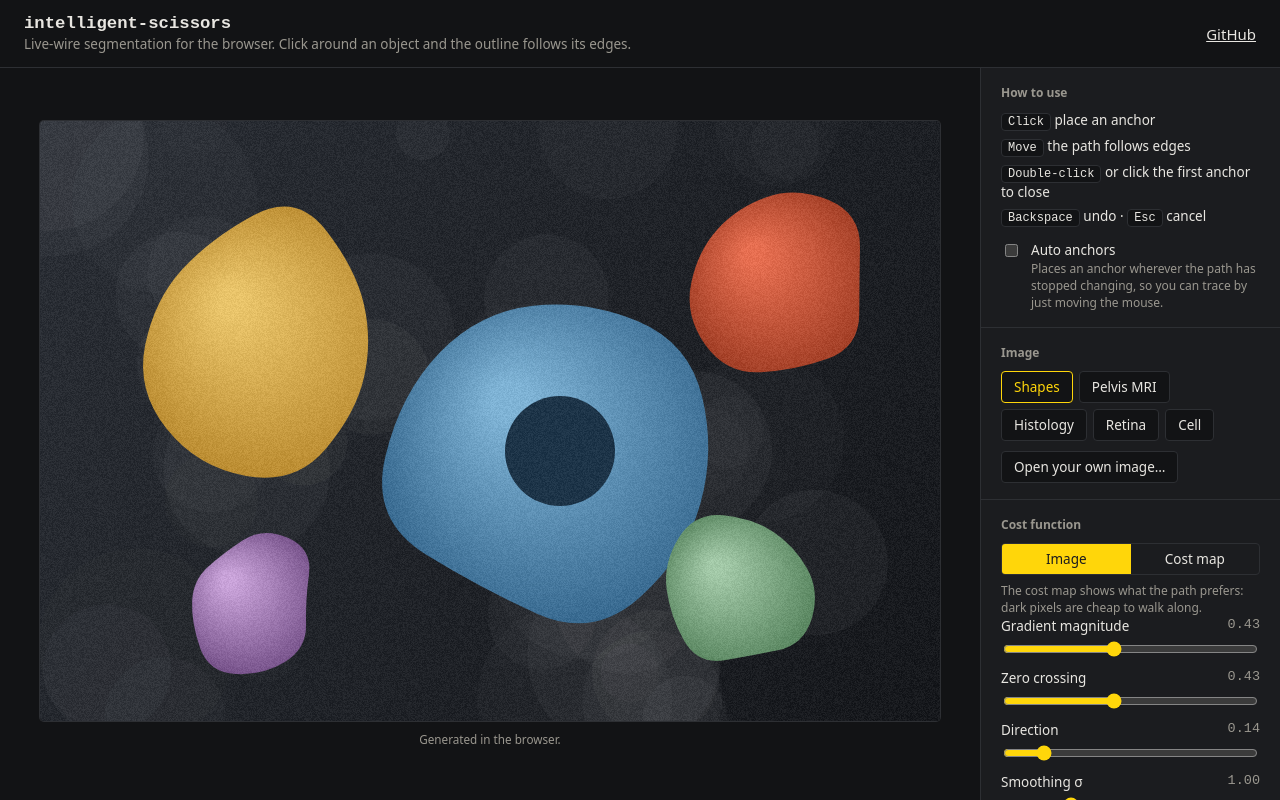
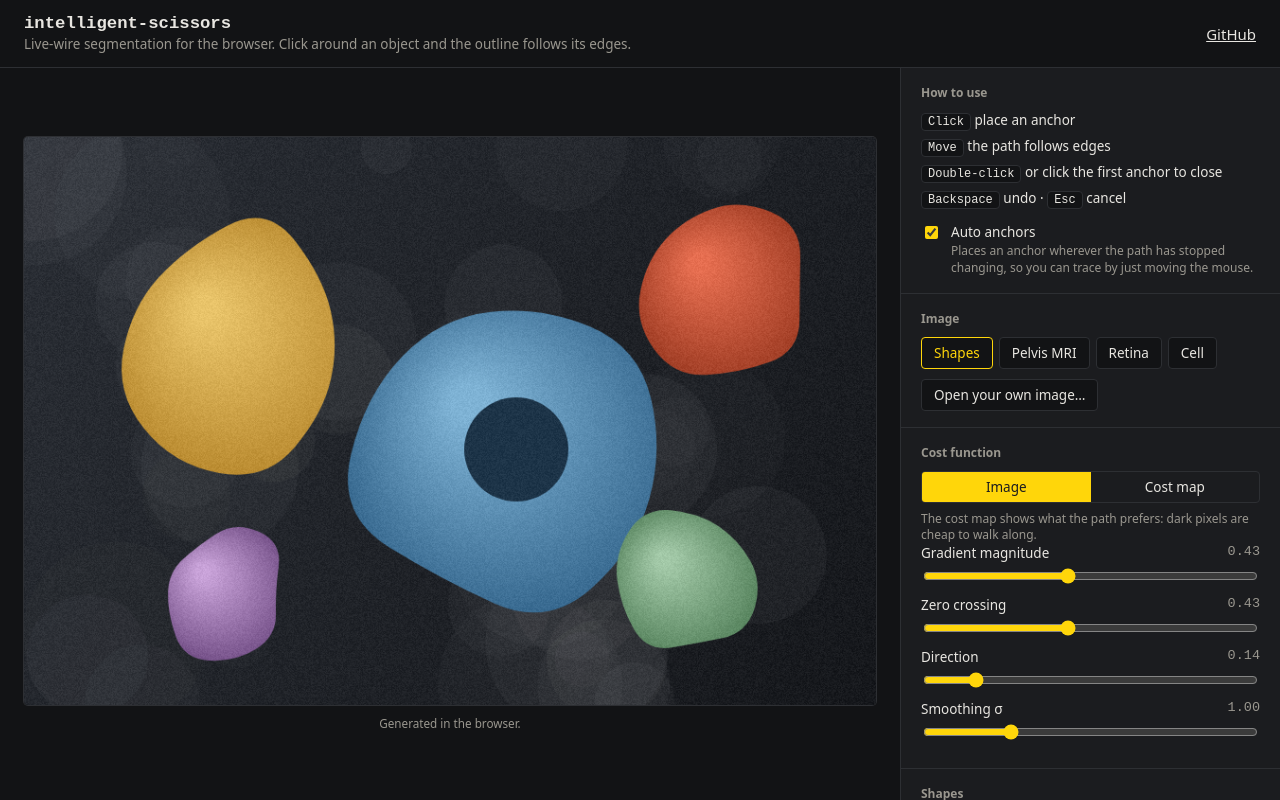
Before and after one commit to nicolasbopp/intelligent-scissors, a website built with Vite: page demo/index.html in a window 1280 px wide. Built offline with nearby package versions, Linux system fonts and the light colour scheme.

Commit message:
Demo: drop the histology sample, fit images to the stage, auto anchors on by default
- Remove the H&E histology sample and its credits
- Scale the canvas to fill the stage, so small images such as the pelvis MRI are shown larger
- Turn auto anchors on by default
- Widen the sidebar to 380 px

```diff
--- a/demo/index.html
+++ b/demo/index.html
@@ -38,7 +38,7 @@
                     <li><kbd>Backspace</kbd> undo · <kbd>Esc</kbd> cancel</li>
                 </ul>
                 <label class="check">
-                    <input type="checkbox" id="autoAnchor" />
+                    <input type="checkbox" id="autoAnchor" checked />
                     <span>Auto anchors<small>Places an anchor wherever the path has stopped changing, so you can trace by just moving the mouse.</small></span>
                 </label>
             </section>
--- a/demo/main.ts
+++ b/demo/main.ts
@@ -7,6 +7,7 @@ const byId = <T extends HTMLElement>(id: string) => document.getElementById(id)
 const slider = (id: string) => byId<HTMLInputElement>(id);
 
 const stage = byId<HTMLElement>('stage');
+const canvas = byId<HTMLCanvasElement>('canvas');
 const stats = byId<HTMLParagraphElement>('stats');
 const credit = byId<HTMLElement>('credit');
 const windowing = byId<HTMLElement>('windowing');
@@ -16,10 +17,11 @@ let costMapImage: HTMLCanvasElement | null = null;
 /** The current raw grayscale image, if any, so the window can be changed. */
 let rawImage: ImageInput | null = null;
 
-const tool = attachScissors(byId<HTMLCanvasElement>('canvas'), {
+const tool = attachScissors(canvas, {
     image: createSyntheticImage(),
     snapRadius: 5,
     simplify: 0.75,
+    autoAnchor: 12,
     background(ctx, t) {
         if (showCostMap) {
             costMapImage ??= renderCostMap(t.scissors.costMap);
@@ -59,7 +61,25 @@ function updateStats() {
 function showImage(image: ImageSource, options?: { keepShapes?: boolean }) {
     costMapImage = null;
     tool.setImage(image, options);
+    fitCanvas();
 }
+
+/**
+ * Scales the canvas, up or down, to the largest size that fits the stage next to the
+ * caption. The tool maps the pointer through the canvas's on-screen size, so this is safe.
+ */
+function fitCanvas() {
+    const padding = 48;
+    const gap = 10;
+    const width = stage.clientWidth - padding;
+    const height = stage.clientHeight - padding - credit.offsetHeight - gap;
+    const scale = Math.min(width / canvas.width, height / canvas.height);
+    if (!(scale > 0)) return;
+    canvas.style.width = `${Math.floor(canvas.width * scale)}px`;
+    canvas.style.height = `${Math.floor(canvas.height * scale)}px`;
+}
+
+new ResizeObserver(fitCanvas).observe(stage);
 
 function setSigma(sigma: number) {
     slider('sigma').value = String(sigma);
@@ -71,6 +91,7 @@ async function openSample(sample: Sample) {
         button.setAttribute('aria-checked', String(button.dataset.id === sample.id));
     }
     credit.textContent = sample.credit;
+    fitCanvas();
 
     const image = await sample.load();
     if (sample.window && 'data' in image && !(image instanceof ImageData)) {
--- a/demo/samples.ts
+++ b/demo/samples.ts
@@ -48,13 +48,6 @@ export const SAMPLES: Sample[] = [
         load: loadMri,
     },
     {
-        id: 'skin',
-        label: 'Histology',
-        credit: 'H&E stained skin section, 10×. Kilbad, Wikimedia Commons (public domain).',
-        sigma: 1.5,
-        load: () => loadPicture('skin-he.jpg'),
-    },
-    {
         id: 'retina',
         label: 'Retina',
         credit: 'Fundus photograph of a normal left eye. Mikael Häggström, Wikimedia Commons (CC0).',
--- a/demo/style.css
+++ b/demo/style.css
@@ -56,7 +56,8 @@ a {
 main {
     flex: 1;
     display: grid;
-    grid-template-columns: minmax(0, 1fr) 300px;
+    grid-template-columns: minmax(0, 1fr) 380px;
+    grid-template-rows: minmax(0, 1fr);
     min-height: 0;
 }
 
@@ -86,11 +87,13 @@ figcaption {
     justify-content: center;
     padding: 24px;
     min-width: 0;
+    min-height: 0;
+    overflow: hidden;
 }
 
+/* main.ts sets the displayed size so the image fills the stage */
 .stage canvas {
-    max-width: 100%;
-    max-height: calc(100vh - 150px);
+    display: block;
     border-radius: 4px;
     outline: none;
     box-shadow: 0 0 0 1px var(--line);
```
Also changed, not shown: demo/public/samples/CREDITS.md (+0 -1 lines), CHANGELOG.md, README.md, demo/public/samples/skin-he.jpg (deleted).
